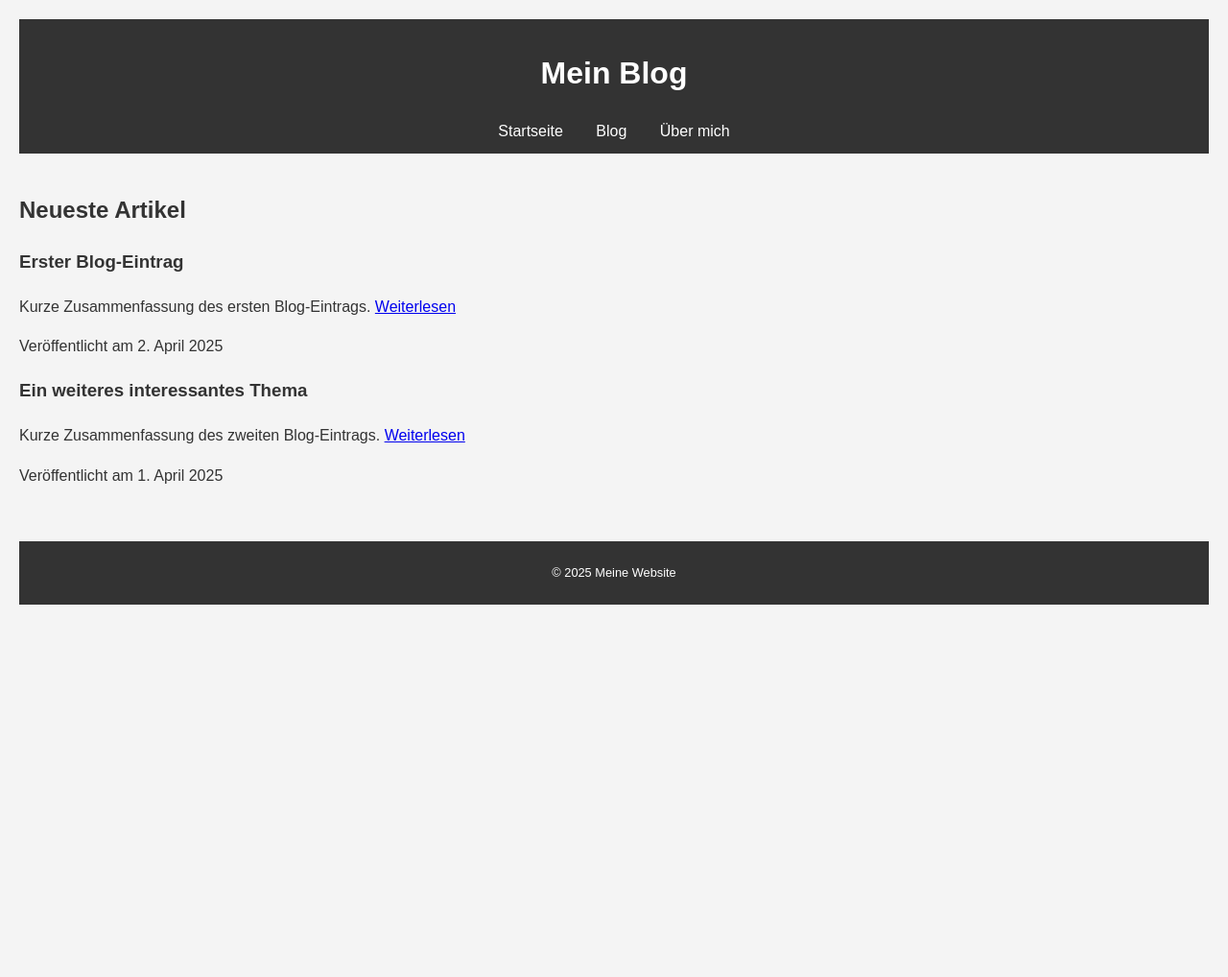
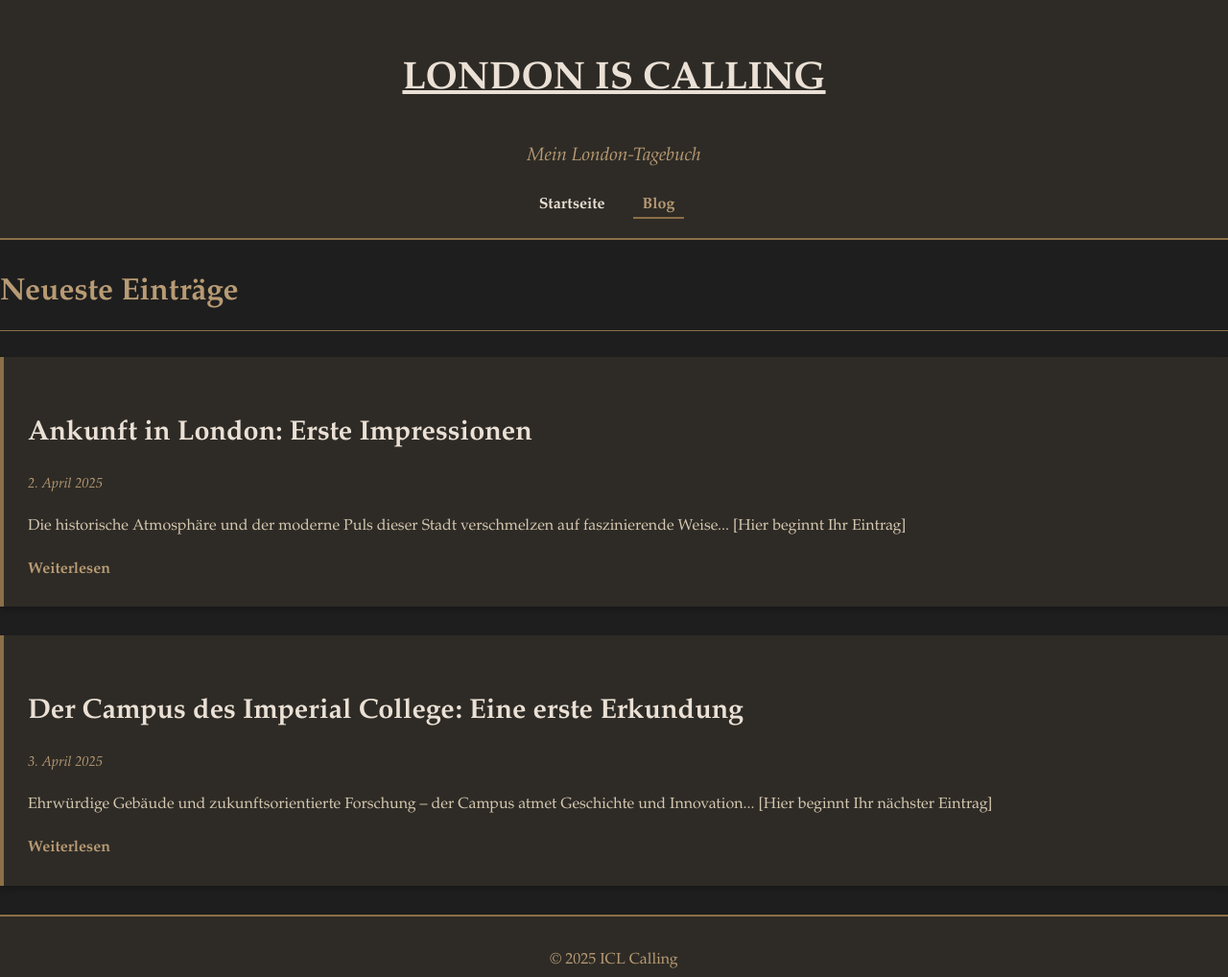
Before and after one commit to Birkenrinde/BirkenrindeWeb, a plain HTML site: page blog.html in a window 1280 px wide. Shown: the whole page at 96% size. Before the commit the page ends 800 px from the top, so only its background shows below. Drawn offline with Linux system fonts and the light colour scheme.

Commit message:
Empirial-College-Vorschlag

```diff
--- a/blog.html
+++ b/blog.html
@@ -3,41 +3,46 @@
 <head>
     <meta charset="UTF-8">
     <meta name="viewport" content="width=device-width, initial-scale=1.0">
-    <title>Mein Blog</title>
+    <title>Blog - London is calling</title>
     <link rel="stylesheet" href="style.css">
 </head>
 <body>
-    <header>
-        <h1>Mein Blog</h1>
-        <nav>
+    <header class="site-header">
+        <div class="header-content">
+            <h1 class="main-title">London is calling</h1>
+            <p class="subtitle">Mein London-Tagebuch</p>
+        </div>
+        <nav class="main-nav">
             <ul>
                 <li><a href="index.html">Startseite</a></li>
-                <li><a href="blog.html">Blog</a></li>
-                <li><a href="ueber-mich.html">Über mich</a></li>
+                <li><a href="blog.html" class="active">Blog</a></li>
             </ul>
         </nav>
     </header>
 
-    <main>
-        <section id="blog-uebersicht">
-            <h2>Neueste Artikel</h2>
-            <article>
-                <h3>Erster Blog-Eintrag</h3>
-                <p>Kurze Zusammenfassung des ersten Blog-Eintrags. <a href="blog-eintrag-1.html">Weiterlesen</a></p>
-                <p class="datum">Veröffentlicht am 2. April 2025</p>
+    <main class="site-main">
+        <section class="blog-overview">
+            <h2>Neueste Einträge</h2>
+
+            <article class="blog-post">
+                <h3>Ankunft in London: Erste Impressionen</h3>
+                <p class="date">2. April 2025</p>
+                <p>Die historische Atmosphäre und der moderne Puls dieser Stadt verschmelzen auf faszinierende Weise... [Hier beginnt Ihr Eintrag]</p>
+                <a href="eintraege/ankunft.html" class="read-more">Weiterlesen</a>
             </article>
 
-            <article>
-                <h3>Ein weiteres interessantes Thema</h3>
-                <p>Kurze Zusammenfassung des zweiten Blog-Eintrags. <a href="#">Weiterlesen</a></p>
-                <p class="datum">Veröffentlicht am 1. April 2025</p>
+            <article class="blog-post">
+                <h3>Der Campus des Imperial College: Eine erste Erkundung</h3>
+                <p class="date">3. April 2025</p>
+                <p>Ehrwürdige Gebäude und zukunftsorientierte Forschung – der Campus atmet Geschichte und Innovation... [Hier beginnt Ihr nächster Eintrag]</p>
+                <a href="eintraege/campus.html" class="read-more">Weiterlesen</a>
             </article>
 
             </section>
     </main>
 
-    <footer>
-        <p>&copy; 2025 Meine Website</p>
+    <footer class="site-footer">
+        <p>&copy; 2025 ICL Calling</p>
     </footer>
 </body>
 </html>
--- a/style.css
+++ b/style.css
@@ -1,49 +1,169 @@
+/* Allgemeines Styling */
 body {
-    font-family: sans-serif;
-    margin: 20px;
-    line-height: 1.6;
-    background-color: #f4f4f4;
-    color: #333;
+    font-family: 'Garamond', serif;
+    background-color: #1e1e1e;
+    color: #d4c7b0;
+    margin: 0;
+    padding: 0;
+    line-height: 1.8;
 }
 
-header {
-    background-color: #333;
-    color: white;
-    padding: 10px 0;
+/* Header */
+.site-header {
+    background-color: #2e2b26;
+    color: #eae0d5;
+    padding: 20px;
+    text-align: center;
+    border-bottom: 2px solid #8b6f47;
+}
+.header-content h1{
+    font-size: 2.5em;
+    font-weight: bold;
+    text-transform: uppercase;
+    text-decoration: underline;
+}
+
+.subtitle {
+    font-style: italic;
+    font-size: 1.2em;
+    color: #b89b74;
+}
+
+/* Navigation */
+.main-nav ul {
+    list-style: none;
+    padding: 0;
+    margin: 10px 0 0;
+}
+
+.main-nav ul li {
+    display: inline;
+    margin-right: 15px;
+}
+
+.main-nav a {
+    color: #eae0d5;
+    text-decoration: none;
+    font-weight: bold;
+    padding: 5px 10px;
+    transition: 0.3s;
+}
+
+.main-nav a:hover, .main-nav a.active {
+    color: #b89b74;
+    border-bottom: 2px solid #8b6f47;
+}
+
+/* Willkommen-Bereich */
+.welcome-section {
+    text-align: center;
+    padding: 50px 20px;
+}
+
+.welcome-section h1 {
+    font-size: 2.5em;
+    color: #eae0d5;
+}
+
+.welcome-section p {
+    font-size: 1.2em;
+    color: #d4c7b0;
+}
+
+.welcome-link {
+    display: inline-block;
+    margin-top: 20px;
+    font-size: 1.2em;
+    color: #b89b74;
+    text-decoration: none;
+    font-weight: bold;
+    border-bottom: 2px solid #8b6f47;
+    transition: color 0.3s;
+}
+
+.welcome-link:hover {
+    color: #eae0d5;
+}
+
+.start-main{
+    padding: 20px;
+    background-color: #2e2b26;
+    border-radius: 5px;
+    box-shadow: 0 4px 6px rgba(0, 0, 0, 0.2);
     text-align: center;
 }
 
-nav ul {
-    list-style: none;
-    padding: 0;
-    margin: 0;
+.hero-image {
+    display: flex;
+    justify-content: center;
+    align-items: center;
 }
 
-nav ul li {
-    display: inline;
-    margin: 0 15px;
+.hero-image img {
+    width: 100%;  /* Füllt die komplette Breite */
+    height: 300px; /* Oder eine gewünschte konstante Höhe */
+    object-fit: cover; /* Schneidet das Bild passend zu */
 }
 
-nav a {
-    color: white;
-    text-decoration: none;
+
+
+/* Blog-Styling */
+.blog-overview h2 {
+    color: #b89b74;
+    font-size: 2em;
+    border-bottom: 1px solid #8b6f47;
+    padding-bottom: 10px;
 }
 
-main {
-    padding: 20px 0;
+.blog-post {
+    background-color: #2e2b26;
+    padding: 25px;
+    margin-bottom: 30px;
+    border-left: 4px solid #8b6f47;
+    box-shadow: 0 4px 6px rgba(0, 0, 0, 0.2);
 }
 
-#hauptinhalt {
-    background-color: white;
-    padding: 20px;
-    border-radius: 5px;
+.blog-post h3 {
+    color: #eae0d5;
+    font-size: 1.8em;
+    margin-bottom: 10px;
 }
 
-footer {
+.blog-post .date {
+    color: #b89b74;
+    font-size: 0.9em;
+    font-style: italic;
+    margin-bottom: 15px;
+}
+
+.blog-post p {
+    color: #d4c7b0;
+}
+
+.read-more, .site-footer a {
+    color: #b89b74;
+    text-decoration: none;
+    font-weight: bold;
+    transition: color 0.3s;
+}
+
+.read-more:hover, .site-footer a:hover {
+    color: #eae0d5;
+}
+
+.blog-title {
+    font-size: 2em;
+    color: #eae0d5;
+    margin-bottom: 20px;
     text-align: center;
-    padding: 10px 0;
-    margin-top: 20px;
-    background-color: #333;
-    color: white;
-    font-size: 0.8em;
 }
+
+
+/* Footer */
+.site-footer {
+    background-color: #2e2b26;
+    color: #b89b74;
+    text-align: center;
+    padding: 15px;
+    border-top: 2px solid #8b6f47;
+}
```
Also changed, not shown: eintraege/ankunft.html (added, +47 -0 lines), eintraege/campus.html (added, +50 -0 lines), index.html (+20 -13 lines), bilder/Imperial_college.jpg (added).
